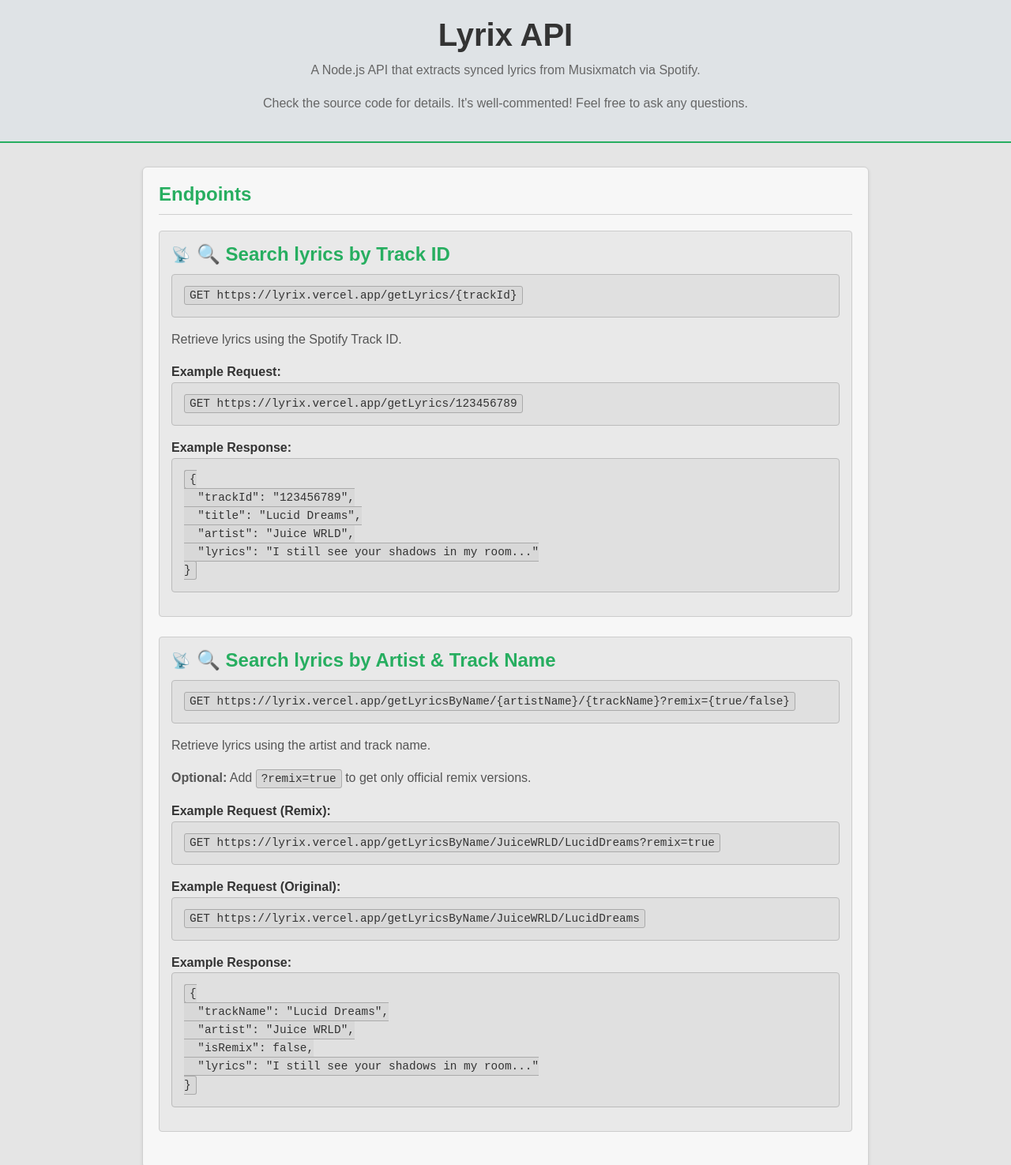
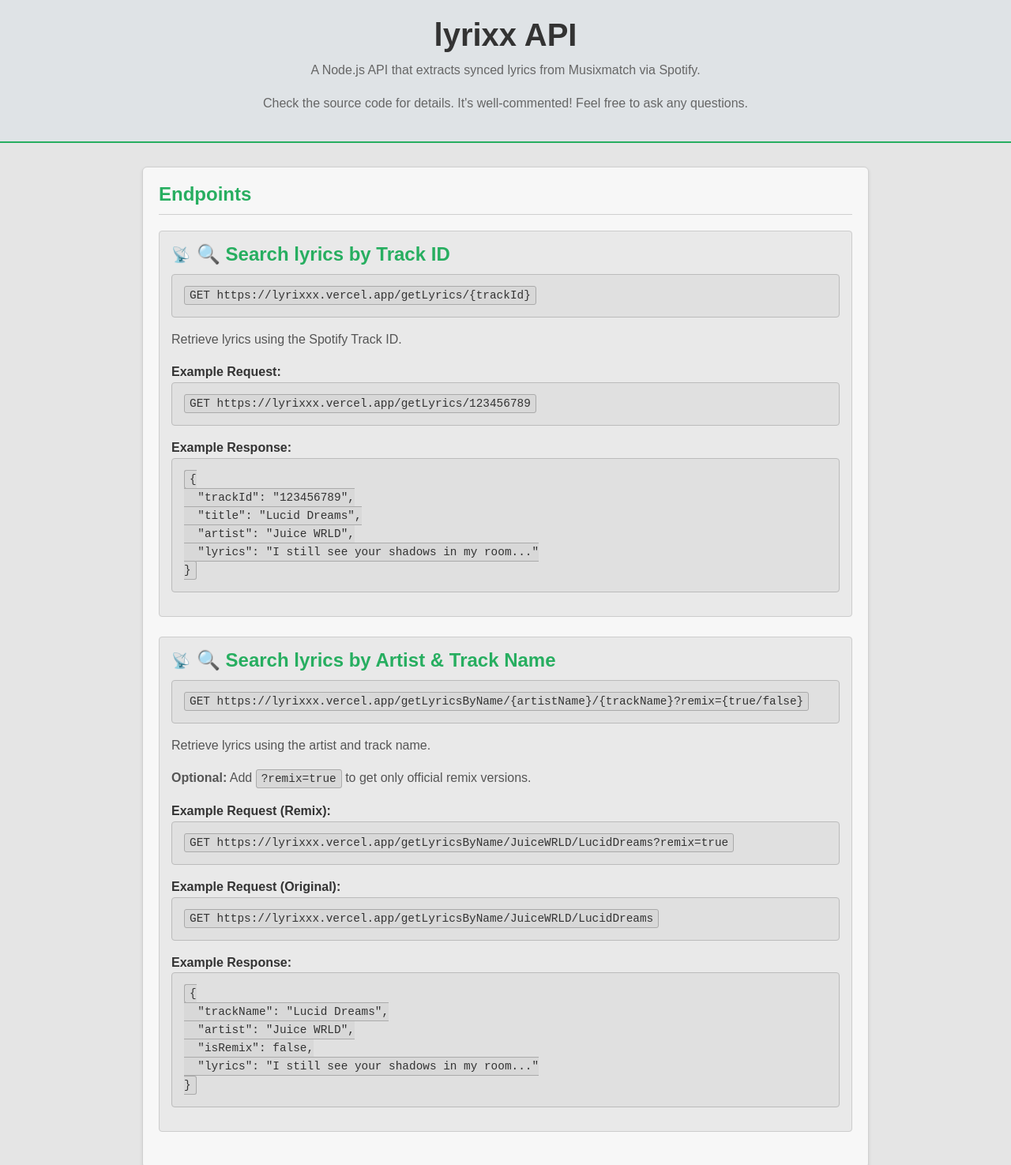
Before and after one commit to Ggaming5005/Lyrixx, a website: page public/index.html in a window 1280 px wide. Shown: the top 1475 px of the page at 79% size. Drawn offline with Linux system fonts and the light colour scheme.

Commit message:
Update index.html

```diff
--- a/public/index.html
+++ b/public/index.html
@@ -3,12 +3,12 @@
   <head>
     <meta charset="UTF-8" />
     <meta name="viewport" content="width=device-width, initial-scale=1.0" />
-    <title>Lyrix API Documentation</title>
+    <title>lyrixx API Documentation</title>
     <link rel="stylesheet" href="index.css" />
   </head>
   <body>
     <header>
-      <h1>Lyrix API</h1>
+      <h1>lyrixx API</h1>
       <p>
         A Node.js API that extracts synced lyrics from Musixmatch via Spotify.
       </p>
@@ -24,10 +24,10 @@
 
         <div class="endpoint">
           <h3>🔍 Search lyrics by Track ID</h3>
-          <pre><code>GET https://lyrix.vercel.app/getLyrics/{trackId}</code></pre>
+          <pre><code>GET https://lyrixxx.vercel.app/getLyrics/{trackId}</code></pre>
           <p>Retrieve lyrics using the Spotify Track ID.</p>
           <strong>Example Request:</strong>
-          <pre><code>GET https://lyrix.vercel.app/getLyrics/123456789</code></pre>
+          <pre><code>GET https://lyrixxx.vercel.app/getLyrics/123456789</code></pre>
           <strong>Example Response:</strong>
           <pre><code>{
   "trackId": "123456789",
@@ -39,16 +39,16 @@
 
         <div class="endpoint">
           <h3>🔍 Search lyrics by Artist & Track Name</h3>
-          <pre><code>GET https://lyrix.vercel.app/getLyricsByName/{artistName}/{trackName}?remix={true/false}</code></pre>
+          <pre><code>GET https://lyrixxx.vercel.app/getLyricsByName/{artistName}/{trackName}?remix={true/false}</code></pre>
           <p>Retrieve lyrics using the artist and track name.</p>
           <p>
             <strong>Optional:</strong> Add <code>?remix=true</code> to get only
             official remix versions.
           </p>
           <strong>Example Request (Remix):</strong>
-          <pre><code>GET https://lyrix.vercel.app/getLyricsByName/JuiceWRLD/LucidDreams?remix=true</code></pre>
+          <pre><code>GET https://lyrixxx.vercel.app/getLyricsByName/JuiceWRLD/LucidDreams?remix=true</code></pre>
           <strong>Example Request (Original):</strong>
-          <pre><code>GET https://lyrix.vercel.app/getLyricsByName/JuiceWRLD/LucidDreams</code></pre>
+          <pre><code>GET https://lyrixxx.vercel.app/getLyricsByName/JuiceWRLD/LucidDreams</code></pre>
           <strong>Example Response:</strong>
           <pre><code>{
   "trackName": "Lucid Dreams",
@@ -67,7 +67,7 @@
             <ul>
               <li>
                 Make a <code>GET</code> request to
-                <code>https://lyrix.vercel.app/getLyrics/{trackId}</code>.
+                <code>https://lyrixxx.vercel.app/getLyrics/{trackId}</code>.
               </li>
               <li>
                 Replace <code>{trackId}</code> with the actual Spotify Track ID.
@@ -80,7 +80,7 @@
               <li>
                 Make a <code>GET</code> request to
                 <code
-                  >https://lyrix.vercel.app/getLyricsByName/{artistName}/{trackName}?remix={true/false}</code
+                  >https://lyrixxx.vercel.app/getLyricsByName/{artistName}/{trackName}?remix={true/false}</code
                 >.
               </li>
               <li>
```
